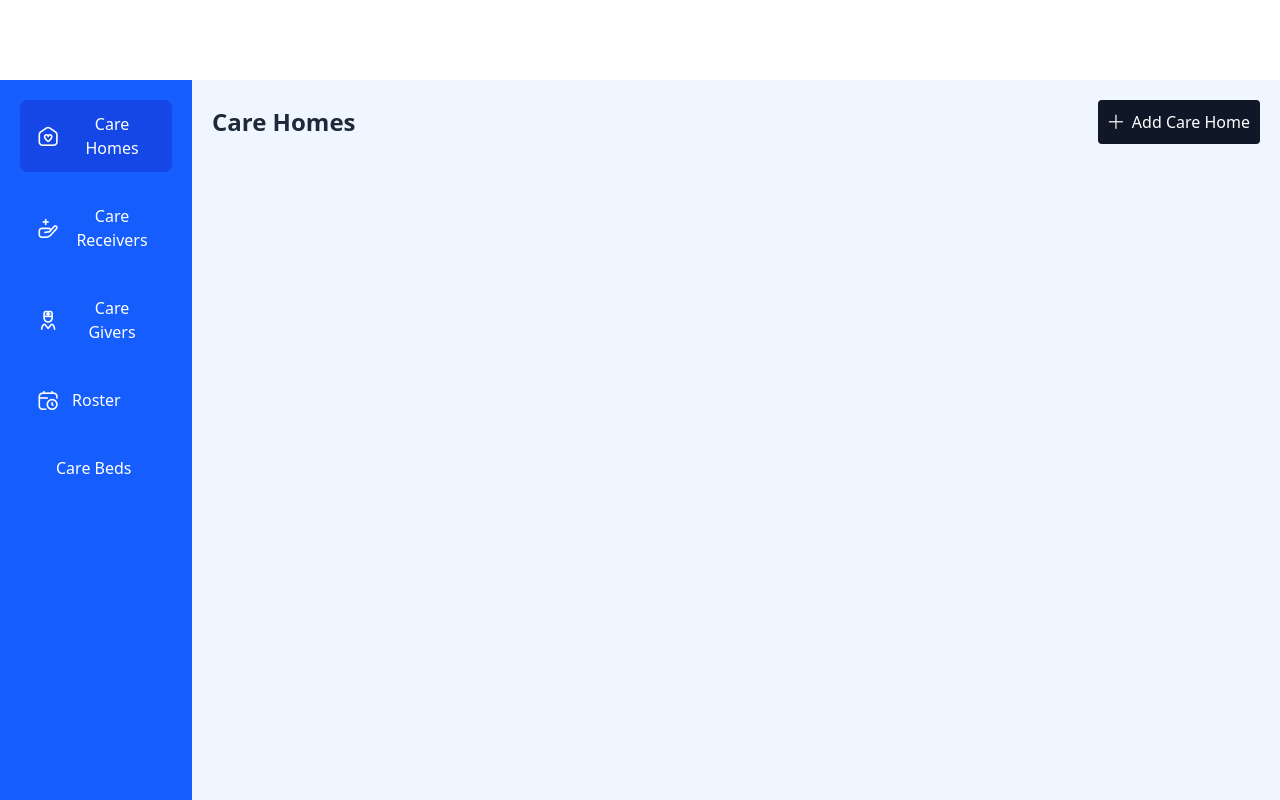
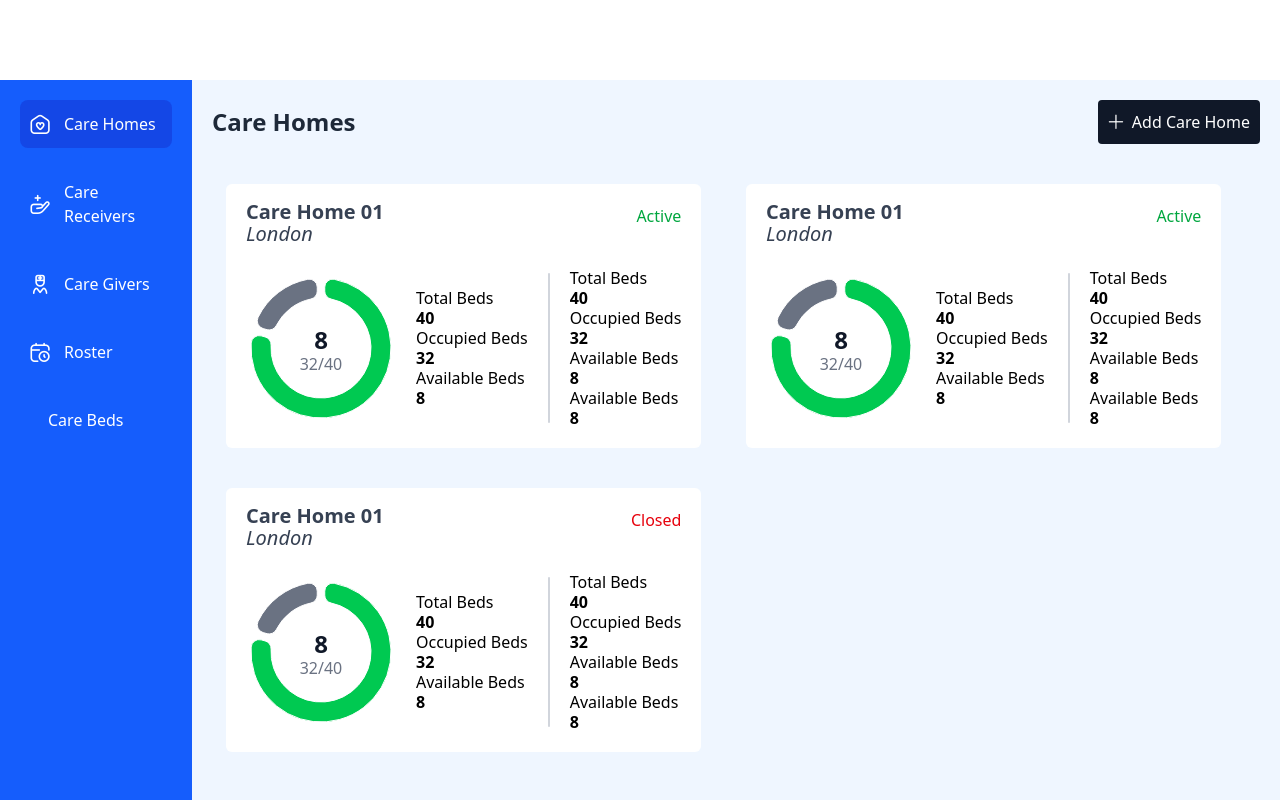
Before and after one commit to healthifyLK/UK-CareHome-Admin-Dashboard, a React (Vite) app: page / in a window 1280 px wide. Built offline with nearby package versions, Linux system fonts and the light colour scheme; some icons are missing.

Commit message:
fix: Side Menu line brake fix.  ci: Carehome summary card. style: custom scroll bar for all ci:CareHomeSummary.jsx ci:Chart.jsx

```diff
--- a/package.json
+++ b/package.json
@@ -10,7 +10,11 @@
     "preview": "vite preview"
   },
   "dependencies": {
+    "@emotion/react": "^11.14.0",
+    "@emotion/styled": "^11.14.1",
     "@flaticon/flaticon-uicons": "^3.3.1",
+    "@mui/material": "^7.3.2",
+    "@mui/x-charts": "^8.11.2",
     "@tailwindcss/vite": "^4.1.13",
     "react": "^19.1.1",
     "react-dom": "^19.1.1",
--- a/src/Components/AddNewBts.jsx
+++ b/src/Components/AddNewBts.jsx
@@ -4,7 +4,7 @@ import { Styles } from '../Styles/Styles'
 function AddNewBts({btn_name}) {
   return (
     <div>
-        <button className={Styles.AddButton}><i class="fi fi-rr-plus scale-90 flex "></i>Add {btn_name}</button>
+        <button className={Styles.AddButton}><i className="fi fi-rr-plus scale-90 flex "></i>Add {btn_name}</button>
     </div>
   )
 }
--- /dev/null
+++ b/src/Components/CareHomeSummaryCard.jsx
@@ -0,0 +1,65 @@
+import React from 'react'
+import Chart from './Chart'
+import { CareHomes } from '../assets/assets'
+
+function CareHomeSummaryCard() {
+
+  return (
+    <div className='grid grid-cols-[repeat(auto-fill,minmax(200px,500px))] gap-y-10 gap-x-5 justify-center py-5'>
+        {CareHomes.map((item, index) => {
+            return(
+                <div key={index} className='flex flex-col gap-5 bg-white w-fit py-5 px-5 rounded-md cursor-pointer transition duration-200 ease-in hover:scale-[1.05]'>
+                    {/* Start of Title section*/}
+                    <div className='flex justify-between'>
+                        <div className='text-left text-gray-700'>
+                            <h1 className='text-xl font-bold leading-4'>{item.name}</h1>
+                            <h2 className='text-xl font-light italic'>{item.location}</h2>
+                        </div>
+                        <p className={(item.status === "Active") ? "text-green-600" : "text-red-600"}>{item.status}</p>
+                    </div>
+                    {/* End of Title section*/}
+                    {/* Start of Details Area*/}
+                    <div className='flex gap-5 items-center'>
+                        {/* Start of Chart*/}
+                        <Chart total_beds={item.Total_Beds} occupied_beds={item.Occupied_Beds}/>
+                        {/* End of Chart*/}
+                        {/* Start of Middle section*/}
+                        <div className='text-left leading-5'>
+                            <h2>Total Beds<br/>
+                                <span className='font-bold'>{item.Total_Beds}</span>
+                            </h2>
+                            <h2>Occupied Beds<br/>
+                                <span className='font-bold'>{item.Occupied_Beds}</span>
+                            </h2>
+                            <h2>Available Beds<br/>
+                                <span className='font-bold'>{item.Total_Beds - item.Occupied_Beds}</span>
+                            </h2>
+                        </div>
+                        {/* End of Middle section*/}
+                        <div className='w-0.5 bg-gray-300 h-[150px] rounded-xl'></div>
+                        {/* Start of Final section*/}
+                        <div className='text-left leading-5'>
+                            <h2>Total Beds<br/>
+                                <span className='font-bold'>{item.Total_Beds}</span>
+                            </h2>
+                            <h2>Occupied Beds<br/>
+                                <span className='font-bold'>{item.Occupied_Beds}</span>
+                            </h2>
+                            <h2>Available Beds<br/>
+                                <span className='font-bold'>{item.Total_Beds - item.Occupied_Beds}</span>
+                            </h2>
+                            <h2>Available Beds<br/>
+                                <span className='font-bold'>{item.Total_Beds - item.Occupied_Beds}</span>
+                            </h2>
+                        </div>
+                        {/* End of Final section*/}
+                    </div>
+                    {/* End of Details Area*/}
+                </div>
+            )
+        })}
+    </div>
+  )
+}
+
+export default CareHomeSummaryCard
--- /dev/null
+++ b/src/Components/Chart.jsx
@@ -0,0 +1,43 @@
+import React from 'react'
+import colors from 'tailwindcss/colors';
+import { PieChart } from '@mui/x-charts/PieChart';
+
+const settings = {
+  margin: { right: 5 },
+  width: 150,
+  height: 150,
+  hideLegend: true,
+};
+
+function Chart({total_beds, occupied_beds}) {
+
+    const Available_Beds = total_beds - occupied_beds;
+    const Available_Color = colors.gray[500];
+    const Occupied_Color = colors.green[500];
+
+  return (
+    <div className='flex w-fit items-center justify-center relative'>
+        <PieChart
+        series={[{
+            innerRadius: 50,
+            outerRadius: 70,
+            data :[
+                { label: 'Occupied', value: occupied_beds, color: Occupied_Color},
+                { label: 'Available', value: Available_Beds, color: Available_Color }
+            ],
+            arcLabel: '',
+            cornerRadius: 8,
+            startAngle: 0,
+            paddingAngle: 5,
+        }]}
+        {...settings}
+        />
+
+        <div className='absolute flex'>
+            <p className=' leading-4 text-gray-500'> <span className='text-2xl font-semibold text-gray-900'>{Available_Beds}</span><br/>{occupied_beds}/{total_beds}</p>
+        </div>
+    </div>
+  )
+}
+
+export default Chart
--- a/src/Layouts/SideMenu.jsx
+++ b/src/Layouts/SideMenu.jsx
@@ -10,7 +10,7 @@ function SideMenu() {
         <nav className='flex flex-col gap-5'>
             {SideMenuItems.map((item, index) => {
                 return(
-                    <NavLink to={item.path} key={index} className={({ isActive }) => `${isActive ? "bg-blue-700 hover:bg-blue-700" : ""} flex gap-4 py-3 px-5 items-center rounded-lg text-white transition duration-100 ease-in cursor-pointer hover:bg-blue-500`}>
+                    <NavLink to={item.path} key={index} className={({ isActive }) => `${isActive ? "bg-blue-700 hover:bg-blue-700" : ""} flex gap-4 py-3 px-3 items-center rounded-lg text-white text-left transition duration-100 ease-in cursor-pointer hover:bg-blue-500`}>
                         <i className={`${item.icon} text-white scale-120 my-auto flex`} ></i>
                         <p>{item.name}</p>
                     </NavLink>
--- a/src/Pages/CareHomes.jsx
+++ b/src/Pages/CareHomes.jsx
@@ -1,6 +1,8 @@
 import React from 'react'
 import { Styles } from '../Styles/Styles'
 import AddNewBts from '../Components/AddNewBts'
+import Chart from '../Components/Chart'
+import CareHomeSummaryCard from '../Components/CareHomeSummaryCard'
 
 const CareHomes = () => {
   return (
@@ -9,6 +11,12 @@ const CareHomes = () => {
         <h1 className={Styles.TitleText}>Care Homes</h1>
         <AddNewBts btn_name="Care Home" />
       </div>
+
+      {/* Start of Care Home Summary Card Container */}
+      <div className='overflow-y-scroll scroll-smooth mt-5'>
+        <CareHomeSummaryCard/>
+      </div>
+      {/* End of Care Home Summary Card Container */}
     </div>
   )
 }
--- a/src/Styles/Styles.js
+++ b/src/Styles/Styles.js
@@ -1,6 +1,6 @@
 
 export const Styles = {
-    PageStyle : "flex bg-blue-50 w-[100%] h-[100%] p-5",
+    PageStyle : "flex flex-col bg-blue-50 w-[100%] h-[100%] p-5",
     PageTopContainer: "flex justify-between items-center w-[100%] h-fit",
     TitleText : "text-left text-2xl font-semibold text-gray-800",
     AddButton: "bg-gray-900 p-2.5 rounded-sm cursor-pointer flex items-center gap-2 text-white",
--- a/src/assets/assets.js
+++ b/src/assets/assets.js
@@ -42,3 +42,28 @@ export const SideMenuItems = [
     },
 
 ]
+
+
+export const CareHomes = [
+    {
+        name: "Care Home 01",
+        status: "Active",
+        location: "London",
+        Total_Beds: 40,
+        Occupied_Beds: 32,
+    },
+     {
+        name: "Care Home 01",
+        status: "Active",
+        location: "London",
+        Total_Beds: 40,
+        Occupied_Beds: 32,
+    },
+     {
+        name: "Care Home 01",
+        status: "Closed",
+        location: "London",
+        Total_Beds: 40,
+        Occupied_Beds: 32,
+    }
+]
--- a/src/index.css
+++ b/src/index.css
@@ -1 +1,31 @@
 @import "tailwindcss";
+
+/* Width and height of scrollbar */
+* ::-webkit-scrollbar {
+  width: 12px;
+  height: 12px;
+}
+
+/* Track (background area) */
+* ::-webkit-scrollbar-track {
+  background: #f3f4f6; /* Tailwind gray-100 */
+  border-radius: 8px;
+}
+
+/* Thumb (draggable handle) */
+* ::-webkit-scrollbar-thumb {
+  background-color: #6b7280; /* Tailwind gray-500 */
+  border-radius: 8px;
+  border: 3px solid #f3f4f6; /* Padding around thumb */
+}
+
+/* Thumb on hover */
+* ::-webkit-scrollbar-thumb:hover {
+  background-color: #4b5563; /* Tailwind gray-600 */
+}
+
+/* For Firefox */
+* {
+  scrollbar-width: thin;
+  scrollbar-color: #6b7280 #f3f4f600;
+}
```
Also changed, not shown: 1 other file (tests, documents, lock files or other folders).
